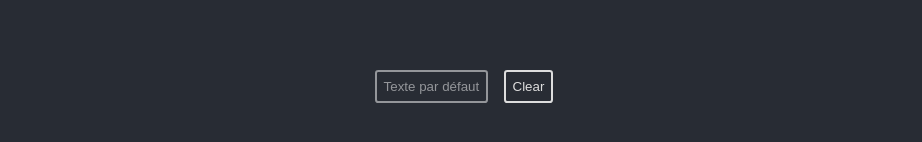
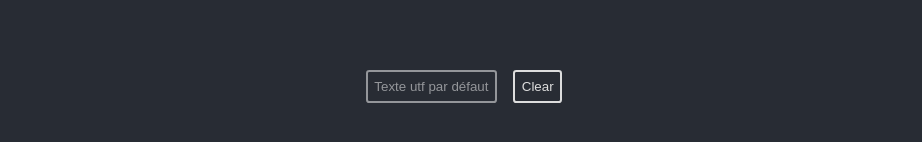
Before and after one commit to Dweez/utf8-iso-convert, a React (Create React App) app: page / in a window 1280 px wide. Shown: the part 568-710 px from the top of the page, without its empty margins (176-1098 px from the left). Built offline with nearby package versions, Linux system fonts and the light colour scheme.

Commit message:
button "default text" more explicit

```diff
--- a/src/components/converter/converter.css
+++ b/src/components/converter/converter.css
@@ -27,13 +27,11 @@
   min-height: 100px;
   outline: none;
   overflow: auto;
-  /* border: 2px solid rgba(255,255,255,.5); */
   border: 2px solid rgba(86, 122, 205,.5);
   font-size: .9rem;
   padding: .25em .5em .3125em;
   color: rgba(255,255,255,.5);
   border-radius: .25em;
-  /* background: transparent; */
   background: rgba(12, 20, 39, 0.2);
   transition :all .100s;
 }
--- a/src/components/converter/index.js
+++ b/src/components/converter/index.js
@@ -67,7 +67,7 @@ const Converter = () => {
           onClick={event => setInput([input[0], target[input[0]]])}
           disabled={input[1] === target[input[0]]}
         >
-          Texte par défaut
+          {`Texte ${input[0]} par défaut`}
         </button>
         <button onClick={event => setInput([input[0], ""])}>Clear</button>
       </div>
```
